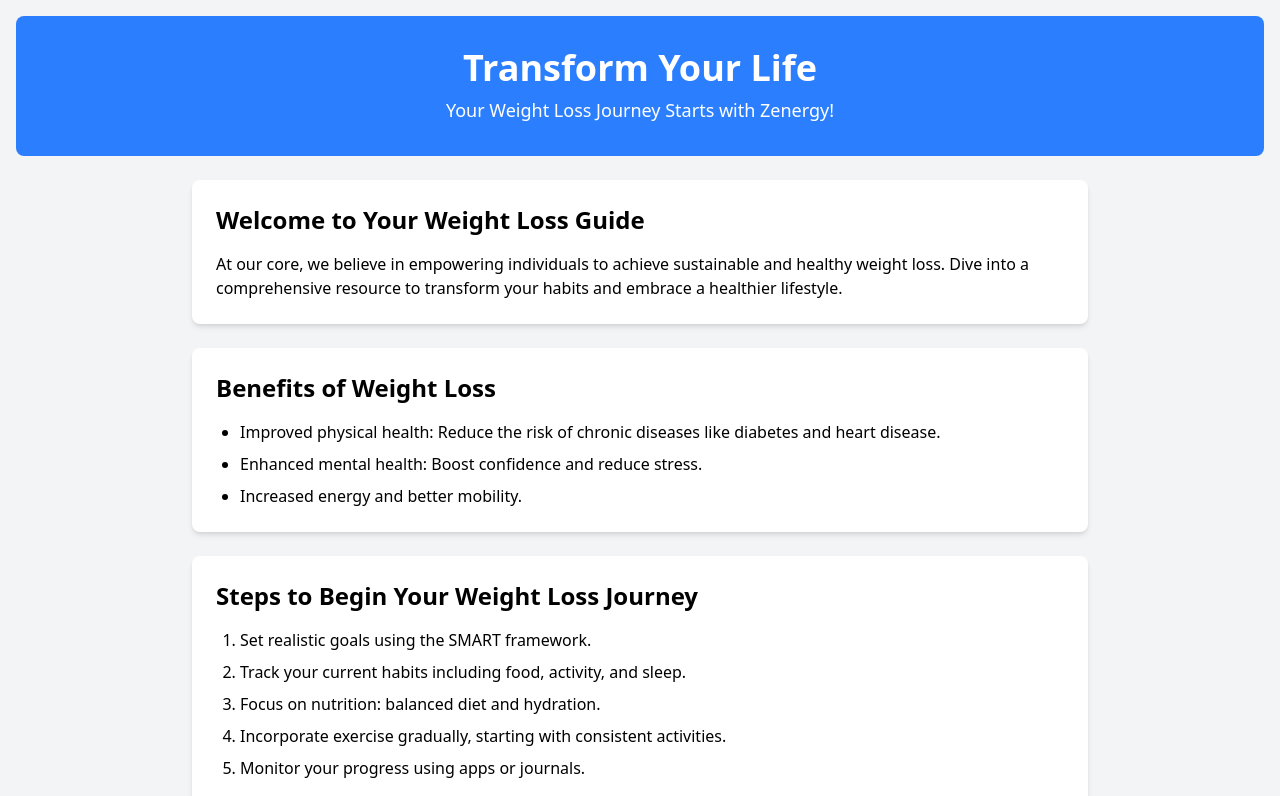
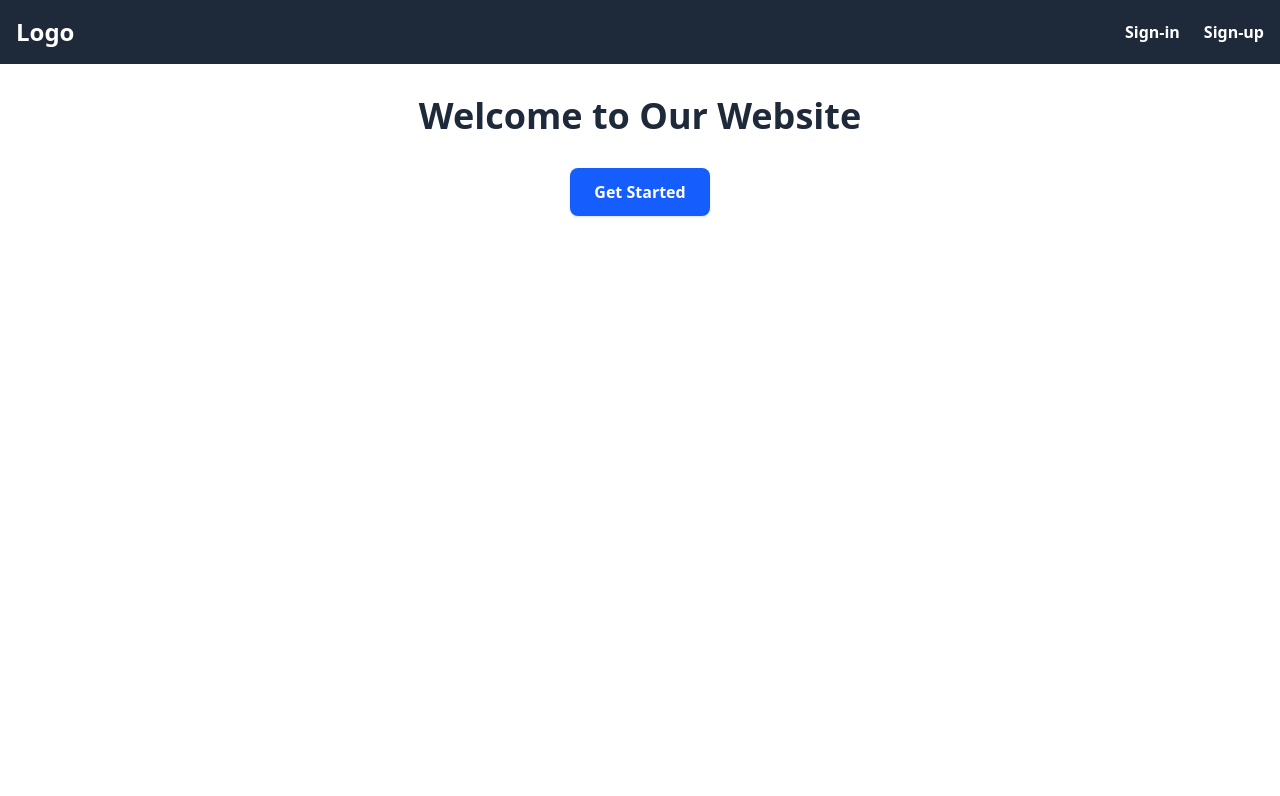
Before and after one commit to RISH-VERSION/cms-project, a React (Vite) app in the folder client/: page / in a window 1280 px wide. Shown: the top 796 px of the page. Built offline with nearby package versions, Linux system fonts and the light colour scheme.

Commit message:
WeightAdded

```diff
--- a/client/src/App.jsx
+++ b/client/src/App.jsx
@@ -1,10 +1,9 @@
 import { BrowserRouter } from 'react-router-dom';
-import WeightLoss from './exercise/WeightLoss';
+import AppRouter from './routes/AppRouter.jsx';
 function App() {
   return (
     <BrowserRouter>
-      <WeightLoss/>
-
+      <AppRouter />
     </BrowserRouter>
   );
 }
```
